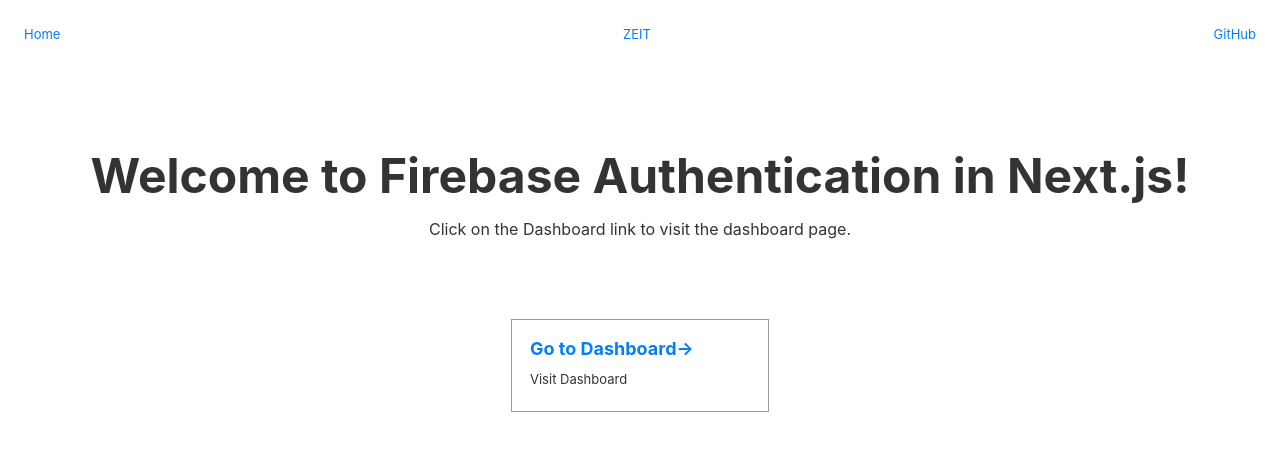
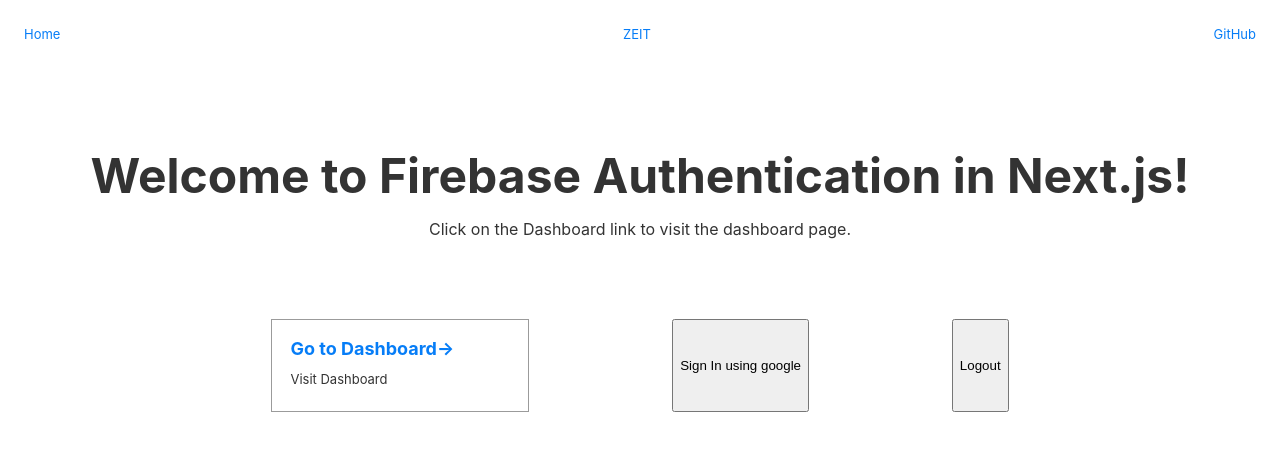
Before and after one commit to krynv/nextjs-firebase-auth-test, a Next.js app: page / in a window 1280 px wide. Shown: the top 450 px of the page. Built offline with nearby package versions, Linux system fonts and the light colour scheme; no server answers.

Commit message:
Updated the index/ landing page

```diff
--- a/pages/index.js
+++ b/pages/index.js
@@ -1,10 +1,34 @@
 import React from "react";
 import Link from "next/link";
 import Nav from "../components/nav";
-
 import { auth, firebase } from "../src/firebase";
 
 class Home extends React.Component {
+  handleSignIn = () => {
+    var provider = new firebase.auth.GoogleAuthProvider();
+
+    provider.addScope("https://www.googleapis.com/auth/contacts.readonly");
+    auth
+      .signInWithPopup(provider)
+      .then(() => {
+        alert("You are signed In");
+      })
+      .catch(err => {
+        alert("OOps something went wrong check your console");
+        console.log(err);
+      });
+  };
+  handleLogout = () => {
+    auth
+      .signOut()
+      .then(function() {
+        alert("Logout successful");
+      })
+      .catch(function(error) {
+        alert("OOps something went wrong check your console");
+        console.log(err);
+      });
+  };
   render() {
     return (
       <div>
@@ -23,8 +47,11 @@ class Home extends React.Component {
                 <p>Visit Dashboard</p>
               </a>
             </Link>
+            <button onClick={this.handleSignIn}>Sign In using google</button>
+            <button onClick={this.handleLogout}>Logout</button>
           </div>
         </div>
+
         <style jsx>{`
           .hero {
             width: 100%;
```
